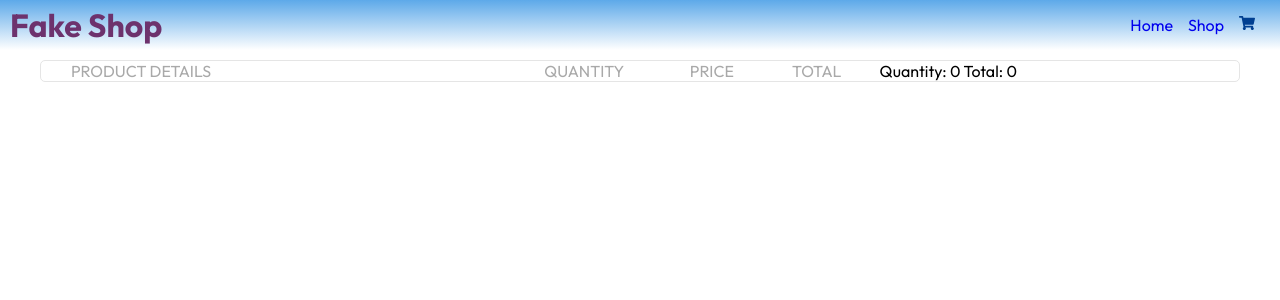
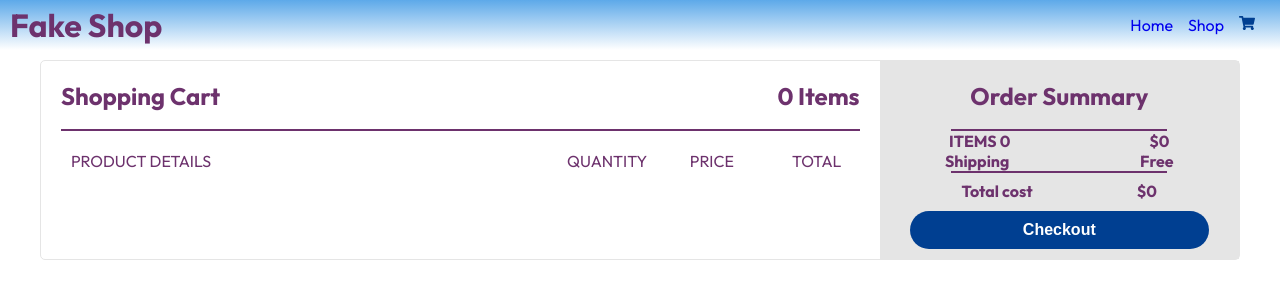
Before and after one commit to liridonloku/shopping-cart, a React (Create React App) app: page /cart in a window 1280 px wide. Shown: the top 300 px of the page. Built offline with nearby package versions, Linux system fonts and the light colour scheme.

Commit message:
Finish styling Cart component, fix quantity and cost calculation

```diff
--- a/src/components/Cart.jsx
+++ b/src/components/Cart.jsx
@@ -3,14 +3,13 @@ import { StyledCart } from "./Styles/Cart.styled";
 import CartItem from "./CartItem";
 
 const Cart = ({ cart }) => {
-  const quantity = cart.reduce(
-    (prev, next) => prev.quantity + next.quantity,
-    0
-  );
-  const total = cart.reduce(
-    (prev, next) => prev.quantity * prev.price + next.quantity * next.price,
-    0
-  );
+  let quantity = 0;
+  let total = 0;
+  cart.forEach((element) => {
+    quantity += element.quantity;
+    total += element.quantity * element.price;
+  });
+
   const render = cart.map((item) => {
     return <CartItem item={item} key={item.id} />;
   });
@@ -20,6 +19,10 @@ const Cart = ({ cart }) => {
       <div className="container">
         <div className="items">
           <div className="items-title">
+            <h2>Shopping Cart</h2>
+            <h2>{quantity} Items</h2>
+          </div>
+          <div className="items-descriptions">
             <div className="details">PRODUCT DETAILS</div>
             <div className="quantity">QUANTITY</div>
             <div className="price">PRICE</div>
@@ -28,7 +31,26 @@ const Cart = ({ cart }) => {
           {render}
         </div>
         <div className="summary">
-          Quantity: {quantity} Total: {total}
+          <div className="summary-title">
+            <h2>Order Summary</h2>
+          </div>
+          <div className="summary-content">
+            <div className="summary-items">
+              <h4>ITEMS {quantity}</h4>
+              <h4>${total}</h4>
+            </div>
+            <div className="summary-shipping">
+              <h4>Shipping</h4>
+              <h4>Free</h4>
+            </div>
+            <div className="summary-checkout">
+              <div className="summary-total">
+                <h4>Total cost</h4>
+                <h4>${total}</h4>
+              </div>
+              <button>Checkout</button>
+            </div>
+          </div>
         </div>
       </div>
     </StyledCart>
--- a/src/components/Styles/Cart.styled.jsx
+++ b/src/components/Styles/Cart.styled.jsx
@@ -19,27 +19,47 @@ export const StyledCart = styled.div`
   }
 
   .items-title {
+    color: #6d326d;
+    position: relative;
+    width: 100%;
+    display: flex;
+    justify-content: space-between;
+    padding: 20px 20px;
+  }
+
+  .items-title::after {
+    content: "";
+    position: absolute;
+    bottom: 0;
+    left: 20px;
+    right: 20px;
+    height: 2px;
+    background-color: #6d326d;
+  }
+
+  .items-descriptions {
+    margin-top: 20px;
     width: 100%;
     min-width: 540px;
     display: flex;
     align-items: center;
   }
 
-  .items-title > div {
+  .items-descriptions > div {
     display: flex;
     justify-content: center;
     align-items: center;
-    color: darkgrey;
+    color: #6d326d;
   }
 
-  .items-title > .details {
+  .items-descriptions > .details {
     justify-content: flex-start;
     padding-left: 30px;
     width: 60%;
   }
 
-  .items-title > .quantity {
-    justify-content: flex-start;
+  .items-descriptions > .quantity {
+    justify-content: center;
     width: 15%;
   }
 
@@ -52,7 +72,90 @@ export const StyledCart = styled.div`
   }
 
   .summary {
+    display: flex;
+    flex-direction: column;
     width: 30%;
+    background-color: #e5e5e5;
+  }
+
+  .summary-title {
+    color: #6d326d;
+    position: relative;
+    width: 100%;
+    display: flex;
+    justify-content: center;
+    padding: 20px 20px;
+  }
+
+  .summary-title::after {
+    content: "";
+    position: absolute;
+    bottom: 0;
+    left: 20%;
+    right: 20%;
+    height: 2px;
+    background-color: #6d326d;
+  }
+
+  .summary-content {
+    display: flex;
+    color: #6d326d;
+    flex-grow: 1;
+    flex-direction: column;
+    justify-content: space-around;
+    align-items: stretch;
+  }
+
+  .summary-items {
+    display: flex;
+    justify-content: space-around;
+  }
+
+  .summary-shipping {
+    position: relative;
+    display: flex;
+    justify-content: space-around;
+  }
+
+  .summary-checkout {
+    position: relative;
+    padding: 10px 30px;
+  }
+
+  .summary-checkout::after {
+    content: "";
+    position: absolute;
+    top: 0;
+    left: 20%;
+    right: 20%;
+    height: 2px;
+    background-color: #6d326d;
+  }
+
+  .summary-total {
+    display: flex;
+    justify-content: space-around;
+  }
+
+  button {
+    padding: 10px 30px;
+    font-weight: bold;
+    font-size: 16px;
+    border: none;
+    background-color: #003f91;
+    color: #ffffff;
+    border-radius: 20px;
+    margin-top: 10px;
+    width: 100%;
+    transition: 200ms;
+  }
+
+  button: hover {
+    background-color: #002e6b;
+  }
+
+  button: active {
+    transform: scale(0.9);
   }
 
   @media (max-width: 800px) {
--- a/src/components/Styles/CartItem.styled.jsx
+++ b/src/components/Styles/CartItem.styled.jsx
@@ -37,15 +37,15 @@ export const StyledCartItem = styled.div`
 
   .quantity {
     display: flex;
+    justify-content: center;
     align-items: center;
     width: 15%;
-    padding-right: 5px;
   }
 
   input {
     padding: 0 2px;
     margin: 0 5px;
-    width: 50%;
+    width: 40%;
     height: 30%;
   }
 
@@ -62,7 +62,8 @@ export const StyledCartItem = styled.div`
   }
 
   .sign {
-    font-size: 16px;
+    font-weight: bold;
+    font-size: 18px;
     display: flex;
     justify-content: center;
     align-items: center;
--- a/src/components/Styles/Item.styled.jsx
+++ b/src/components/Styles/Item.styled.jsx
@@ -74,6 +74,15 @@ export const StyledItem = styled.div`
     background-color: #003f91;
     color: #ffffff;
     border-radius: 20px;
+    transition: 200ms;
+  }
+
+  button: hover {
+    background-color: #002e6b;
+  }
+
+  button: active {
+    transform: scale(0.9);
   }
 
   .price-container {
```
